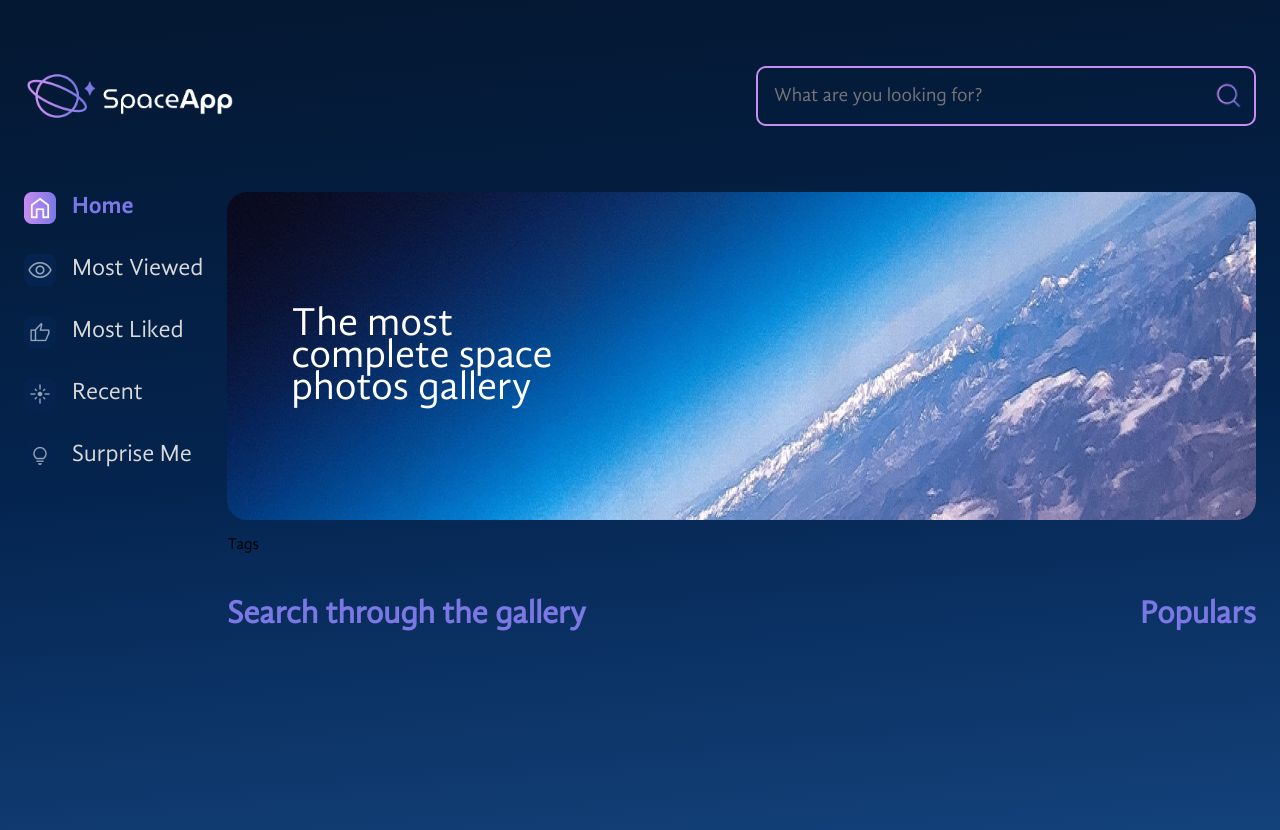
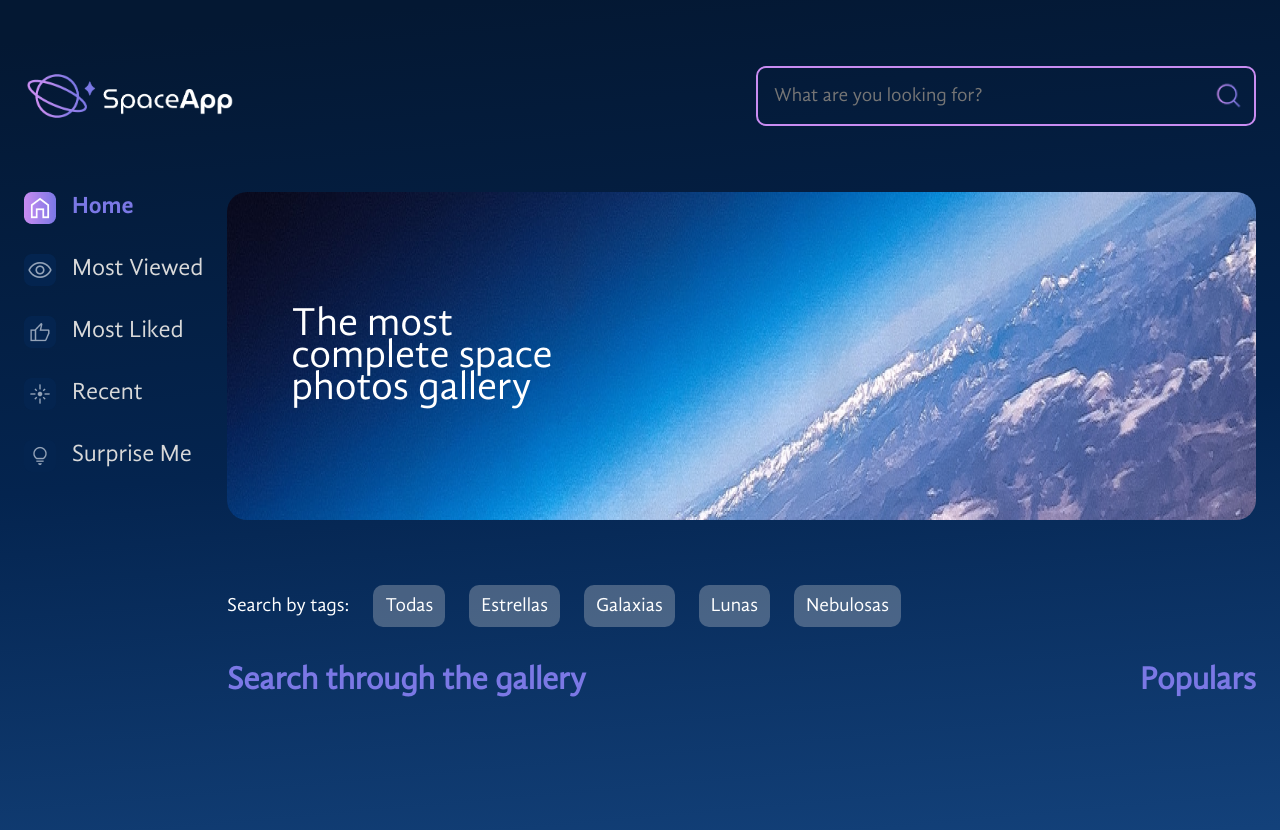
Before and after one commit to AbrahamOliden/react-space, a React (Vite) app: page / in a window 1280 px wide. Shown: the top 830 px of the page. Built offline with nearby package versions, Linux system fonts and the light colour scheme.

Commit message:
create TagsContainer and StyledButton components

```diff
--- a/src/components/Gallery/Tags/index.jsx
+++ b/src/components/Gallery/Tags/index.jsx
@@ -1,7 +1,38 @@
+import styled from 'styled-components';
+import tags from './tags.json';
 
+const TagsContainer = styled.div`
+    display: flex;
+    flex-flow: row nowrap;
+    justify-content: flex-start;
+    align-items: center;
+    gap: 24px;
+    margin-top: 56px;
+    font-size: 1.2rem;
+    color: #FFF;
+`;
+
+const StyledButton = styled.button`
+    width: fit-content;
+    height: fit-content;
+    padding: 10px 12px;
+    background-color: rgba(217, 217, 217, 0.3);
+    color: #FFF;
+    font-size: 1.2rem;
+    border: ${props => props.$active ? '2px solid #C98CF1' : 'none'};
+    border-radius: 10px;
+    box-sizing: border-box;
+`
 
 function Tag() {
-    return (<p>Tags</p>);
+    console.log(tags);
+    return <TagsContainer>
+    <p>Search by tags:</p>
+
+    {tags.map( tag => {
+        return <StyledButton key={tag.id} $active={false}>{tag.titulo}</StyledButton>
+    })}
+    </TagsContainer>
 };
 
 export default Tag;
```
